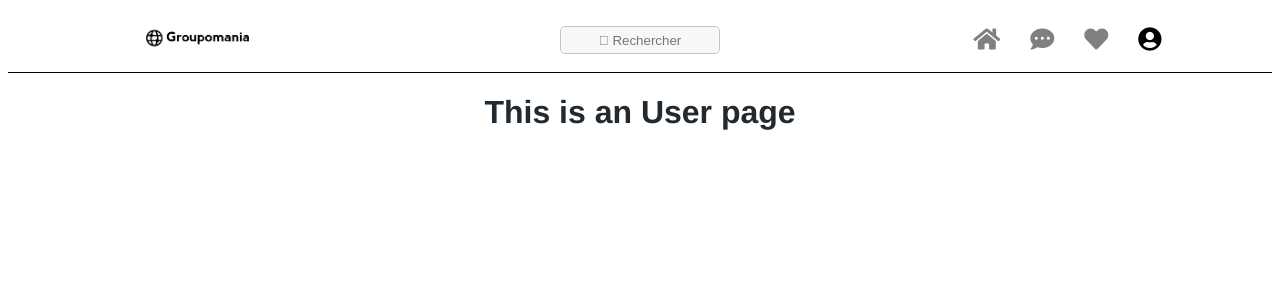
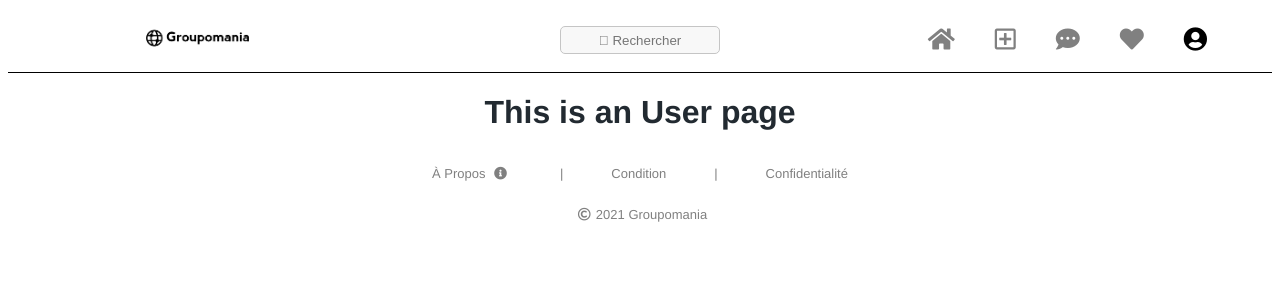
Before and after one commit to Roms1512/LavaurRomain_7_19-07-2021, a Vue app in the folder groupomania/: page /user in a window 1280 px wide. Shown: the top 300 px of the page. Built offline with nearby package versions, Linux system fonts and the light colour scheme.

Commit message:
commit-3
Avancer du Front :
- Mise en place du footer

```diff
--- a/groupomania/src/App.vue
+++ b/groupomania/src/App.vue
@@ -9,6 +9,7 @@
     </div>
     <div class="nav-bar">
       <router-link to="/" class='navigation'><i class="fas fa-home"></i></router-link>
+      <router-link to="/publication" class='navigation'><i class="far fa-plus-square"></i></router-link>
       <router-link to="/message" class='navigation'><i class="fas fa-comment-dots"></i></router-link>
       <router-link to="/like" class='navigation'><i class="fas fa-heart"></i></router-link>
       <router-link to="/user" class="navigation"><i class="fas fa-user-circle"></i></router-link>
@@ -18,10 +19,6 @@
   <router-view/>
 </template>
 
-<script>
-  // const search = document.getElementById('search');
-
-</script>
 
 <style lang="scss">
 #app {
--- /dev/null
+++ b/groupomania/src/components/Footer.vue
@@ -0,0 +1,52 @@
+<template>
+  <div class="footer">
+    <div class="nav-footer">
+      <router-link to="/about" class="about">À Propos <i class="fas fa-info-circle"></i></router-link> |
+      <p>Condition</p> |
+      <p>Confidentialité</p>
+    </div>
+    <div class="copyright">
+      <i class="far fa-copyright"></i>
+      <p>2021 Groupomania</p>
+    </div>
+
+    <router-view/>
+  </div>
+</template>
+
+<style lang="scss">
+  .footer {
+    margin: auto;
+    width: 40vw;
+    font-size: small;
+    color: gray;
+    display: flex;
+    justify-content: center;
+    flex-direction: column;
+    .nav-footer {
+      display: flex;
+      align-items: center;
+      justify-content: space-evenly;
+    }
+    .copyright {
+      display: flex;
+      align-items: center;
+      justify-content: center;
+    }
+  }
+  i {
+    margin-right: 5px;
+    margin-left: 5px;
+  }
+
+  a {
+    color: gray;
+    text-decoration: none;
+  }
+</style>
+
+<script>
+export default {
+  name: 'footer'
+}
+</script>
--- a/groupomania/src/components/Forum.vue
+++ b/groupomania/src/components/Forum.vue
@@ -1,34 +1,7 @@
 <template>
   <div class="forum">
     <h1>{{ msg }}</h1>
-    <p>
-      For a guide and recipes on how to configure / customize this project,<br>
-      check out the
-      <a href="https://cli.vuejs.org" target="_blank" rel="noopener">vue-cli documentation</a>.
-    </p>
-    <h3>Installed CLI Plugins</h3>
-    <ul>
-      <li><a href="https://github.com/vuejs/vue-cli/tree/dev/packages/%40vue/cli-plugin-babel" target="_blank" rel="noopener">babel</a></li>
-      <li><a href="https://github.com/vuejs/vue-cli/tree/dev/packages/%40vue/cli-plugin-router" target="_blank" rel="noopener">router</a></li>
-      <li><a href="https://github.com/vuejs/vue-cli/tree/dev/packages/%40vue/cli-plugin-vuex" target="_blank" rel="noopener">vuex</a></li>
-      <li><a href="https://github.com/vuejs/vue-cli/tree/dev/packages/%40vue/cli-plugin-eslint" target="_blank" rel="noopener">eslint</a></li>
-    </ul>
-    <h3>Essential Links</h3>
-    <ul>
-      <li><a href="https://vuejs.org" target="_blank" rel="noopener">Core Docs</a></li>
-      <li><a href="https://forum.vuejs.org" target="_blank" rel="noopener">Forum</a></li>
-      <li><a href="https://chat.vuejs.org" target="_blank" rel="noopener">Community Chat</a></li>
-      <li><a href="https://twitter.com/vuejs" target="_blank" rel="noopener">Twitter</a></li>
-      <li><a href="https://news.vuejs.org" target="_blank" rel="noopener">News</a></li>
-    </ul>
-    <h3>Ecosystem</h3>
-    <ul>
-      <li><a href="https://router.vuejs.org" target="_blank" rel="noopener">vue-router</a></li>
-      <li><a href="https://vuex.vuejs.org" target="_blank" rel="noopener">vuex</a></li>
-      <li><a href="https://github.com/vuejs/vue-devtools#vue-devtools" target="_blank" rel="noopener">vue-devtools</a></li>
-      <li><a href="https://vue-loader.vuejs.org" target="_blank" rel="noopener">vue-loader</a></li>
-      <li><a href="https://github.com/vuejs/awesome-vue" target="_blank" rel="noopener">awesome-vue</a></li>
-    </ul>
+    <p>Bonjours et bien venue dans le forum. vous avez la possibiliter de poster vos photos, vidéo et texte ici</p>
   </div>
 </template>
 
--- a/groupomania/src/router/index.js
+++ b/groupomania/src/router/index.js
@@ -4,12 +4,18 @@ import About from '../views/About.vue'
 import User from '../views/User.vue'
 import Message from '../views/Message.vue'
 import Like from '../views/Like.vue'
+import Publication from '../views/Publication.vue'
 
 const routes = [
   {
     path: '/',
     name: 'Home',
     component: Home
+  },
+  {
+    path: '/publication',
+    name: 'Publication',
+    component: Publication
   },
   {
     path: '/about',
--- a/groupomania/src/views/About.vue
+++ b/groupomania/src/views/About.vue
@@ -1,5 +1,18 @@
 <template>
   <div class="about">
     <h1>This is an about page</h1>
+
+    <Footer/>
   </div>
 </template>
+
+<script>
+import Footer from '@/components/Footer.vue'
+
+export default {
+  name: 'like',
+  components: {
+    Footer
+  }
+}
+</script>
--- a/groupomania/src/views/Home.vue
+++ b/groupomania/src/views/Home.vue
@@ -1,17 +1,20 @@
 <template>
   <div class="home">
-    <Forum msg="Welcome to Your Vue.js App"/>
+    <Forum msg="Forum"/>
+    <Footer/>
   </div>
 </template>
 
 <script>
 // @ is an alias to /src
 import Forum from '@/components/Forum.vue'
+import Footer from '@/components/Footer.vue'
 
 export default {
   name: 'Home',
   components: {
-    Forum
+    Forum,
+    Footer
   }
 }
 </script>
--- a/groupomania/src/views/Message.vue
+++ b/groupomania/src/views/Message.vue
@@ -1,5 +1,18 @@
 <template>
   <div id="message">
     <h1>This is an Message page </h1>
+
+    <Footer/>
   </div>
 </template>
+
+<script>
+import Footer from '@/components/Footer.vue'
+
+export default {
+  name: 'like',
+  components: {
+    Footer
+  }
+}
+</script>
--- /dev/null
+++ b/groupomania/src/views/Publication.vue
@@ -0,0 +1,18 @@
+<template>
+  <div class="publication">
+    <h1>Ici c'est pour Publier</h1>
+
+    <Footer/>
+  </div>
+</template>
+
+<script>
+import Footer from '@/components/Footer.vue'
+
+export default {
+  name: 'like',
+  components: {
+    Footer
+  }
+}
+</script>
--- a/groupomania/src/views/User.vue
+++ b/groupomania/src/views/User.vue
@@ -1,5 +1,18 @@
 <template>
   <div class="user">
     <h1>This is an User page</h1>
+
+    <Footer/>
   </div>
 </template>
+
+<script>
+import Footer from '@/components/Footer.vue'
+
+export default {
+  name: 'like',
+  components: {
+    Footer
+  }
+}
+</script>
```
